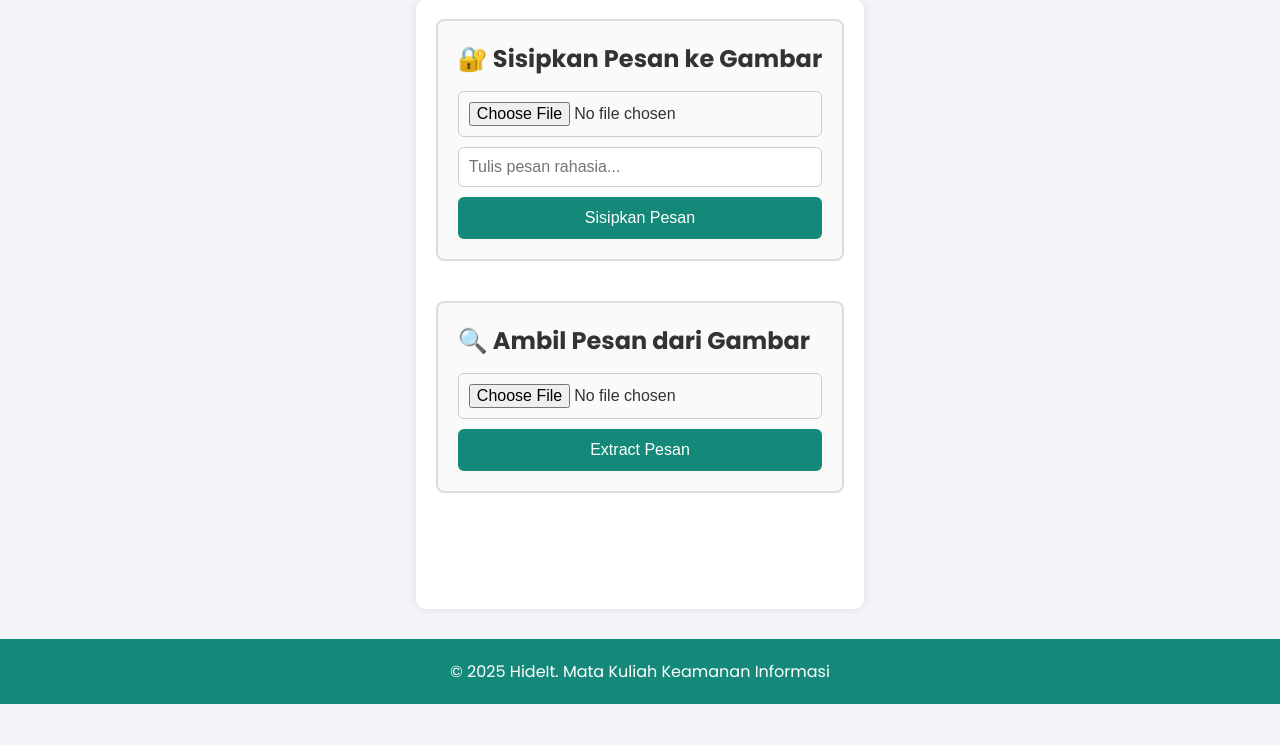
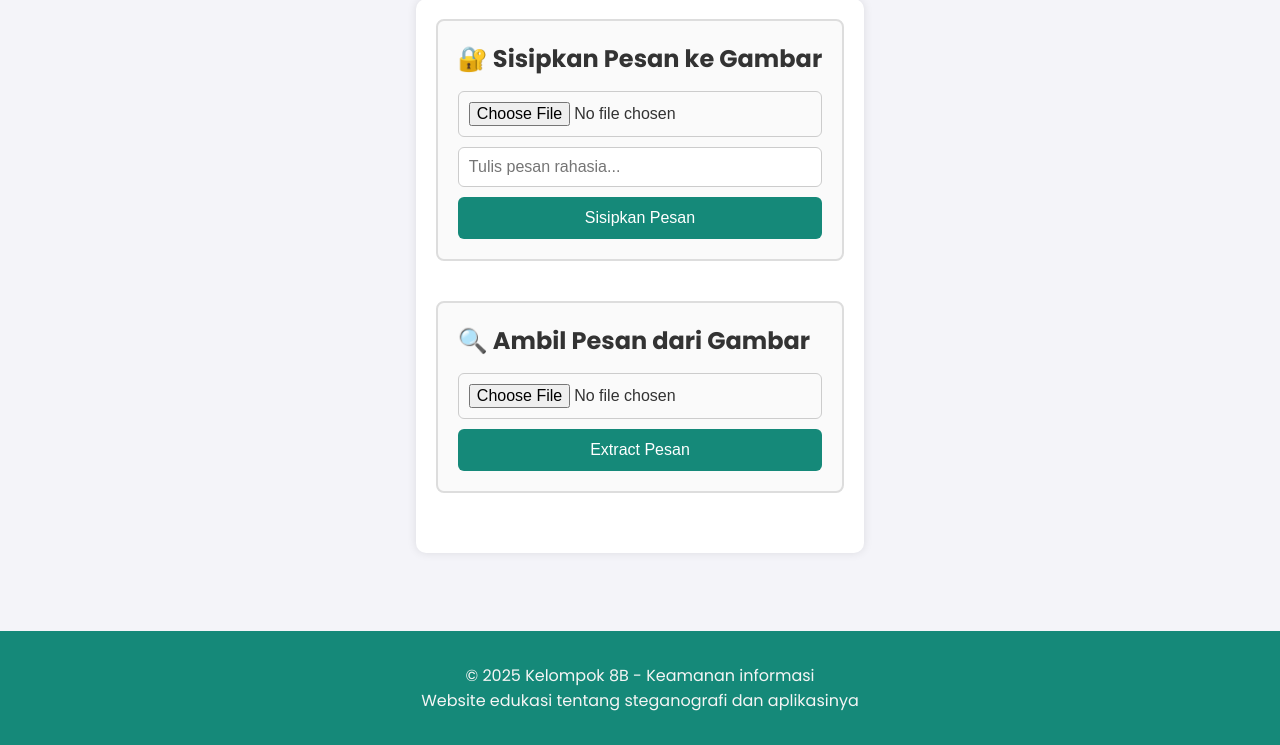
Before and after one commit to erdin33/stegano-ki, a Flask app: page / in a window 1280 px wide. Shown: the part 96-841 px from the top of the page. Before the commit the page ends 800 px from the top, so only its background shows below. Run offline with Flask 3, Linux system fonts and the light colour scheme.

Commit message:
pemaban fitur footer

```diff
--- a/static/stegano.css
+++ b/static/stegano.css
@@ -327,7 +327,7 @@
     }
 
     footer {
-      background-color: var(--primary-color);
+      background-color: var(--secondary-color);
       color: var(--text-light);
       padding: 2rem 0;
       text-align: center;
--- a/static/style.css
+++ b/static/style.css
@@ -254,20 +254,20 @@
     color: green;
 }
 
-/* Footer Styling */
-#footer {
+
+footer {
     background-color: var(--primary-color);
-    padding: 20px 0;
+    color: #F5F5F5;
+    padding: 2rem 0;
     text-align: center;
-    color: white;
-    width: 100%;
-}
+    margin-top: 3rem;
+  }
 
-.footer-container p {
-    color: #ffffff;
-    font-size: 1rem;
-}
-
+  .footer-content {
+    max-width: 1200px;
+    margin: 0 auto;
+    padding: 0 2rem;
+  }
 /* Optional: Add responsiveness for smaller screens */
 @media (max-width: 768px) {
     .nav-links {
--- a/templates/index.html
+++ b/templates/index.html
@@ -79,11 +79,11 @@
     </main>
 
     <!-- Footer Section -->
-<footer id="footer">
-    <div class="footer-container">
-            <p>&copy; 2025 HideIt. Mata Kuliah Keamanan Informasi</p>
-        </div>
-</footer>
+    <footer>
+        <div class="footer-content">
+            <p>&copy; 2025 Kelompok 8B - Keamanan informasi</p>
+            <p>Website edukasi tentang steganografi dan aplikasinya</p>
+      </footer>
 
 </body>
 </html>
--- a/templates/stegano.html
+++ b/templates/stegano.html
@@ -198,8 +198,8 @@
 
   <footer>
     <div class="footer-content">
-      <p>&copy; 2025 Portal Steganografi Indonesia</p>
-      <p>Situs edukasi tentang steganografi dan aplikasinya</p>
+      <p>&copy; 2025 Kelompok 8B - Keamanan informasi</p>
+      <p>Website edukasi tentang steganografi dan aplikasinya</p>
     </div>
   </footer>
 </body>
```
